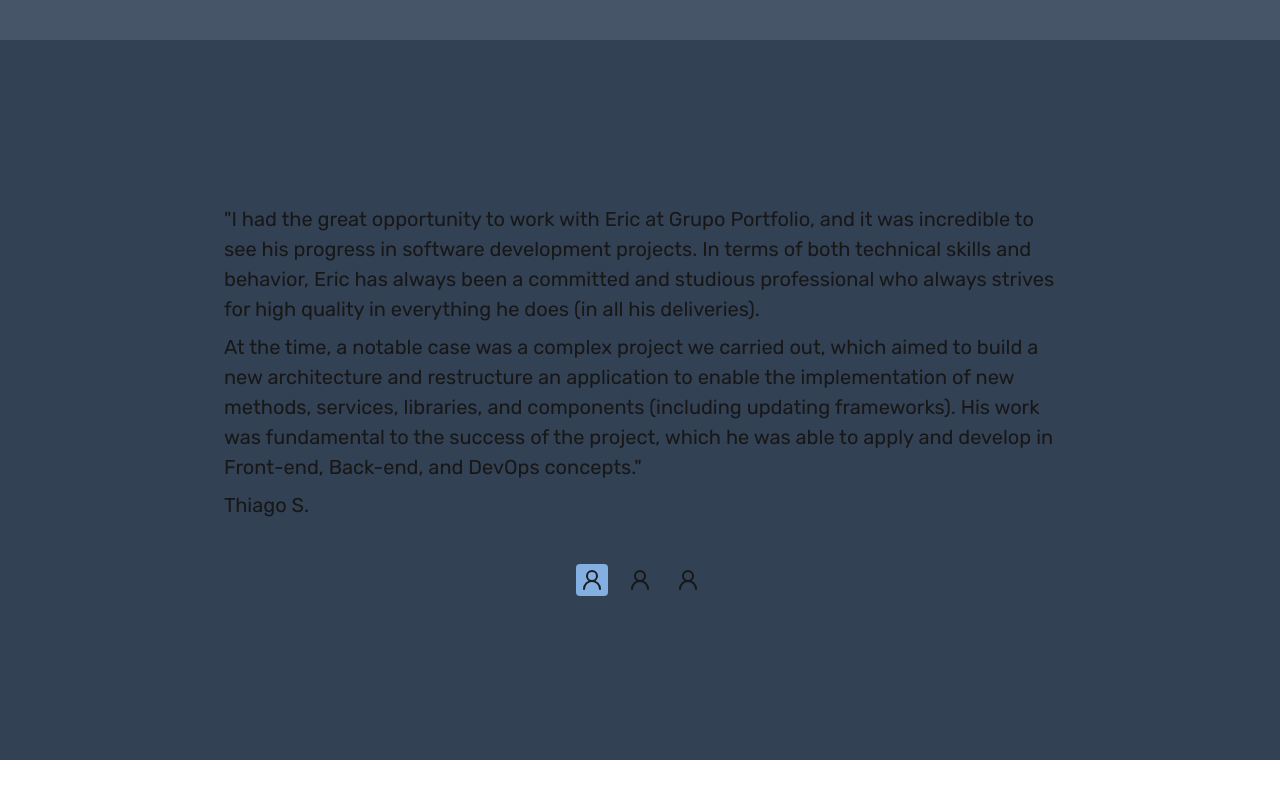
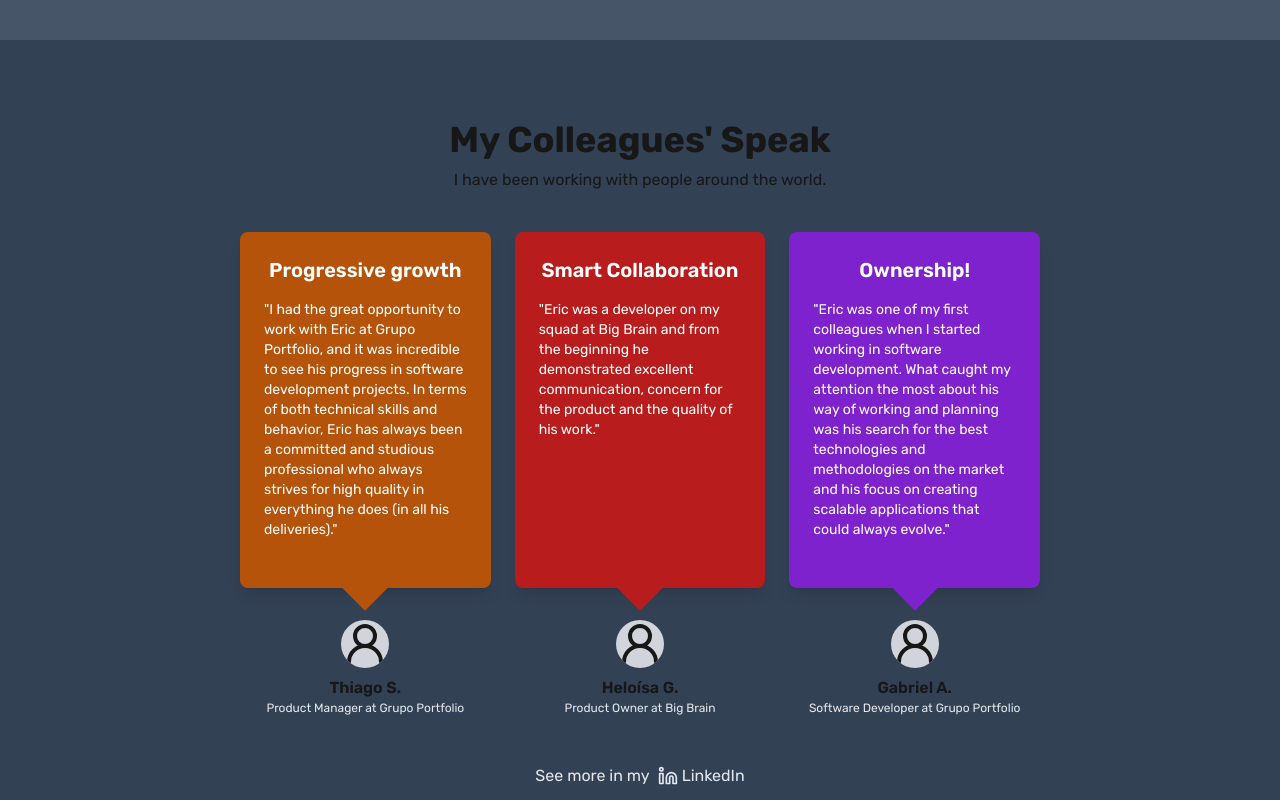
Before and after one commit to ericiannj/new-port, a Next.js app: page /about in a window 1280 px wide. Shown: the part 2120-2920 px from the top of the page. Built offline with nearby package versions, Linux system fonts and the light colour scheme.

Commit message:
enhancement(Recommendations): implement new recommendations style

```diff
--- a/src/app/about/components/Recommendations.tsx
+++ b/src/app/about/components/Recommendations.tsx
@@ -1,164 +1,83 @@
-'use client';
-
-import { motion, AnimatePresence } from 'framer-motion';
 import { Icons } from '@/icons';
-import { useState } from 'react';
 
 const Recommendations = () => {
-  const [selectedIndex, setSelectedIndex] = useState(0);
-  const comments = [
-    { id: 0, component: Recommendation1 },
-    { id: 1, component: Recommendation2 },
-    { id: 2, component: Recommendation3 },
-  ];
-  const CurrentComponent = comments[selectedIndex].component;
-
   return (
-    <div className="flex w-full flex-col gap-2">
-      <div className="flex flex-col items-center">
-        <div className="min-h-[360px] w-full overflow-hidden">
-          <AnimatePresence mode="wait">
-            <motion.div
-              key={selectedIndex}
-              initial={{ opacity: 0, x: 20 }}
-              animate={{ opacity: 1, x: 0 }}
-              exit={{ opacity: 0, x: -20 }}
-              transition={{ duration: 0.3, ease: 'easeInOut' }}
-            >
-              <CurrentComponent />
-            </motion.div>
-          </AnimatePresence>
-        </div>
-        <div className="flex gap-4">
-          {Array.from({ length: comments.length }, (_, index) => (
-            <motion.button
-              key={index}
-              className={`rounded p-1 ${
-                selectedIndex === index ? 'bg-blue-300' : 'bg-transparent'
-              }`}
-              onClick={() => setSelectedIndex(index)}
-              whileHover={{ scale: 1.1 }}
-              whileTap={{ scale: 0.95 }}
-              animate={
-                selectedIndex === index
-                  ? {
-                      opacity: [1, 0.5, 1],
-                    }
-                  : {}
-              }
-              transition={
-                selectedIndex === index
-                  ? { repeat: Infinity, duration: 1.5, ease: 'easeInOut' }
-                  : {}
-              }
-            >
-              <Icons.about />
-            </motion.button>
+    <div className="flex w-full flex-col items-center py-12">
+      <h2 className="mb-2 text-center text-4xl font-bold">
+        My Colleagues&apos; Speak
+      </h2>
+      <p className="mb-10 text-center">
+        I have been working with people around the world.
+      </p>
+      <div className="relative w-full max-w-6xl">
+        <div className="grid grid-cols-1 gap-6 px-4 md:grid-cols-2 lg:grid-cols-3">
+          {testimonials.map((testimonial) => (
+            <div key={testimonial.id} className="flex flex-col items-center">
+              <div
+                className={`${testimonial.bgColor} relative mb-8 flex h-full flex-col rounded-lg p-6 shadow-lg`}
+              >
+                <h3 className="mb-4 text-center text-xl font-semibold text-white">
+                  {testimonial.title}
+                </h3>
+                <p className="mb-6 flex-grow text-sm text-white">
+                  {testimonial.content}
+                </p>
+                <div
+                  className={`${testimonial.bgColor} absolute -bottom-4 left-1/2 h-8 w-8 -translate-x-1/2 rotate-45 transform`}
+                />
+              </div>
+              <div className="flex flex-col items-center">
+                <div className="h-12 w-12 overflow-hidden rounded-full bg-gray-300">
+                  <Icons.about className="h-full w-full" />
+                </div>
+                <p className="mt-2 font-semibold">{testimonial.author}</p>
+                <p className="text-xs text-gray-200">{testimonial.role}</p>
+              </div>
+            </div>
           ))}
         </div>
+      </div>
+      <div className="mt-12 flex items-center gap-2">
+        <span className="text-gray-200">See more in my</span>
+        <a
+          href="https://www.linkedin.com/in/eric-junqueira/"
+          target="_blank"
+          rel="noopener noreferrer"
+          className="flex items-center gap-1 text-slate-200 transition-colors hover:text-slate-400"
+        >
+          <Icons.linkedin className="h-5 w-5" />
+          <span>LinkedIn</span>
+        </a>
       </div>
     </div>
   );
 };
 
-const Recommendation1 = () => (
-  <div className="flex w-full flex-col gap-2 text-fluid-xl">
-    <motion.p
-      initial={{ opacity: 0, y: 10 }}
-      animate={{ opacity: 1, y: 0 }}
-      transition={{ delay: 0.1 }}
-    >
-      &quot;I had the great opportunity to work with Eric at Grupo Portfolio,
-      and it was incredible to see his progress in software development
-      projects. In terms of both technical skills and behavior, Eric has always
-      been a committed and studious professional who always strives for high
-      quality in everything he does (in all his deliveries).
-    </motion.p>
-    <motion.p
-      initial={{ opacity: 0, y: 10 }}
-      animate={{ opacity: 1, y: 0 }}
-      transition={{ delay: 0.2 }}
-    >
-      At the time, a notable case was a complex project we carried out, which
-      aimed to build a new architecture and restructure an application to enable
-      the implementation of new methods, services, libraries, and components
-      (including updating frameworks). His work was fundamental to the success
-      of the project, which he was able to apply and develop in Front-end,
-      Back-end, and DevOps concepts.&quot;
-    </motion.p>
-    <motion.p
-      initial={{ opacity: 0, y: 10 }}
-      animate={{ opacity: 1, y: 0 }}
-      transition={{ delay: 0.3 }}
-    >
-      Thiago S.
-    </motion.p>
-  </div>
-);
+export default Recommendations;
 
-const Recommendation2 = () => (
-  <div className="flex w-full flex-col gap-2 text-fluid-xl">
-    <motion.p
-      initial={{ opacity: 0, y: 10 }}
-      animate={{ opacity: 1, y: 0 }}
-      transition={{ delay: 0.1 }}
-    >
-      &quot;Eric was a developer on my squad at Big Brain and from the beginning
-      he demonstrated excellent communication, concern for the product and the
-      quality of his work.
-    </motion.p>
-    <motion.p
-      initial={{ opacity: 0, y: 10 }}
-      animate={{ opacity: 1, y: 0 }}
-      transition={{ delay: 0.2 }}
-    >
-      Eric was a developer on my squad at Big Brain and from the beginning he
-      demonstrated excellent communication, concern for the product and the
-      quality of his work.&quot;
-    </motion.p>
-    <motion.p
-      initial={{ opacity: 0, y: 10 }}
-      animate={{ opacity: 1, y: 0 }}
-      transition={{ delay: 0.3 }}
-    >
-      Heloísa G.
-    </motion.p>
-  </div>
-);
-
-const Recommendation3 = () => (
-  <div className="flex w-full flex-col gap-2 text-fluid-xl">
-    <motion.p
-      initial={{ opacity: 0, y: 10 }}
-      animate={{ opacity: 1, y: 0 }}
-      transition={{ delay: 0.1 }}
-    >
-      &quot;Eric was one of my first colleagues when I started working in
-      software development. What caught my attention the most about his way of
-      working and planning was his search for the best technologies and
-      methodologies on the market and his focus on creating scalable
-      applications that could always evolve.
-    </motion.p>
-    <motion.p
-      initial={{ opacity: 0, y: 10 }}
-      animate={{ opacity: 1, y: 0 }}
-      transition={{ delay: 0.2 }}
-    >
-      During the time I worked with him, I learned a lot and we evolved as
-      professionals, pushing each other to achieve excellence in projects. He is
-      a highly skilled professional. Few people have the courage to create an
-      application from scratch at the beginning of their career, but he accepted
-      this challenge together with our team without hesitation.&quot;
-    </motion.p>
-    <motion.p
-      initial={{ opacity: 0, y: 10 }}
-      animate={{ opacity: 1, y: 0 }}
-      transition={{ delay: 0.3 }}
-      className="text-fluid-base"
-    >
-      Gabriel A.
-    </motion.p>
-  </div>
-);
-
-export default Recommendations;
+const testimonials = [
+  {
+    id: 0,
+    title: 'Progressive growth',
+    content: `"I had the great opportunity to work with Eric at Grupo Portfolio, and it was incredible to see his progress in software development projects. In terms of both technical skills and behavior, Eric has always been a committed and studious professional who always strives for high quality in everything he does (in all his deliveries)."`,
+    author: 'Thiago S.',
+    role: 'Product Manager at Grupo Portfolio',
+    bgColor: 'bg-amber-700',
+  },
+  {
+    id: 1,
+    title: 'Smart Collaboration',
+    content: `"Eric was a developer on my squad at Big Brain and from the beginning he demonstrated excellent communication, concern for the product and the quality of his work."`,
+    author: 'Heloísa G.',
+    role: 'Product Owner at  Big Brain',
+    bgColor: 'bg-red-700',
+  },
+  {
+    id: 2,
+    title: 'Ownership!',
+    content: `"Eric was one of my first colleagues when I started working in software development. What caught my attention the most about his way of working and planning was his search for the best technologies and methodologies on the market and his focus on creating scalable applications that could always evolve."`,
+    author: 'Gabriel A.',
+    role: 'Software Developer at Grupo Portfolio',
+    bgColor: 'bg-purple-700',
+  },
+];
```
